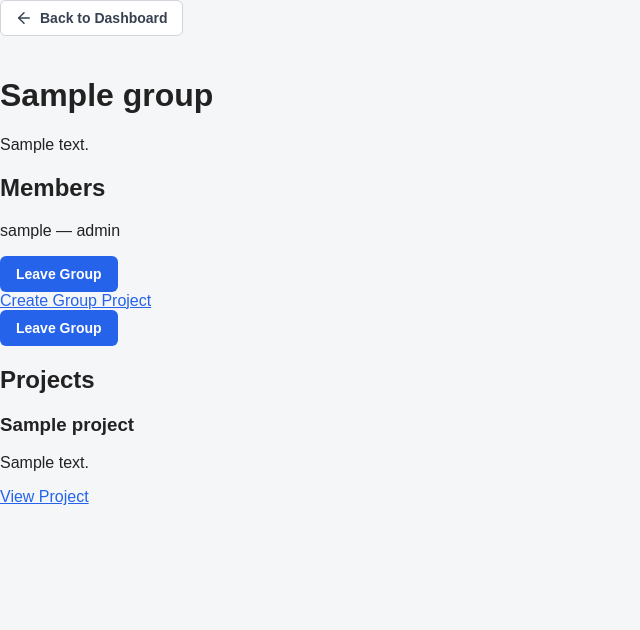
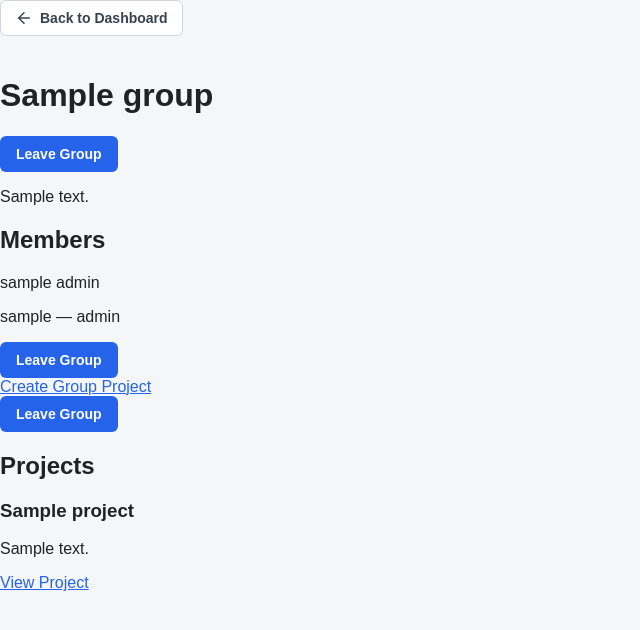
Before and after one commit to Cha-Luna-Star/ProjectManagement-WebApp, a Flask app: page /groups/1 in a window 1280 px wide. Shown: the top 630 px of the page, without its empty margins (0-640 px from the left). Run offline with Flask 3, Linux system fonts and the light colour scheme; the visitor is signed in with stand-in values (Sample User, id 1); tables that the repository leaves empty hold one stand-in row (values such as "Sample post"); some libraries are stand-ins or nearby versions.

Commit message:
feat: improve group member management UI
- Display group members and their roles
- Add Owner controls for promoting and demoting members
- Add Leave Group button for Admins and Members
- Keep Owner protected from leaving the group
- Integrate existing member management routes into group page

```diff
--- a/app.py
+++ b/app.py
@@ -1283,7 +1283,6 @@ def create_task(project_id):
 
 @app.route("/projects/<int:project_id>/tasks/<int:task_id>/edit", methods=["GET", "POST"])
 def edit_task(project_id, task_id):
-
     if "user_id" not in session:
         return redirect(url_for("login"))
 
@@ -1712,6 +1711,25 @@ def group(group_id):
         connection.close()
         return "Group not found", 404
 
+    members = connection.execute("""
+        SELECT
+            users.id,
+            users.username,
+            group_members.role
+        FROM group_members
+        JOIN users
+            ON group_members.user_id = users.id
+        WHERE group_members.group_id = ?
+        ORDER BY
+            CASE group_members.role
+                WHEN 'Owner' THEN 1
+                WHEN 'Admin' THEN 2
+                WHEN 'Member' THEN 3
+                ELSE 4
+            END,
+            users.username ASC
+    """, (group_id,)).fetchall()
+
     member = connection.execute("""
         SELECT *
         FROM group_members
--- a/templates/group.html
+++ b/templates/group.html
@@ -67,11 +67,119 @@
 
         {% endif %}
 
+        {% if member["role"] != "Owner" %}
+
+            <form
+                method="POST"
+                action="{{ url_for(
+                    'leave_group',
+                    group_id=group['id']
+                ) }}"
+            >
+                <input
+                    type="hidden"
+                    name="csrf_token"
+                    value="{{ csrf_token() }}"
+                >
+
+                <button
+                    type="submit"
+                    onclick="return confirm(
+                        'Are you sure you want to leave this group?'
+                    );"
+                >
+                    Leave Group
+                </button>
+
+            </form>
+
+        {% endif %}
+
         {% if group["description"] %}
             <p>{{ group["description"] }}</p>
         {% endif %}
 
+        <section class="group-members">
+
             <h2>Members</h2>
+
+            {% if members %}
+
+                {% for member in members %}
+
+                    <div class="group-member">
+
+                        <span>
+                            {{ member["username"] }}
+                        </span>
+
+                        <span>
+                            {{ member["role"] }}
+                        </span>
+
+                        {% if member["id"] != session["user_id"] %}
+
+                            {% if session["user_id"] == group["created_by"] %}
+
+                                {% if member["role"] == "Member" %}
+
+                                    <form
+                                        method="POST"
+                                        action="{{ url_for(
+                                            'promote_group_member',
+                                            group_id=group['id'],
+                                            user_id=member['id']
+                                        ) }}"
+                                    >
+                                        <input
+                                            type="hidden"
+                                            name="csrf_token"
+                                            value="{{ csrf_token() }}"
+                                        >
+
+                                        <button type="submit">
+                                            Promote to Admin
+                                        </button>
+                                    </form>
+
+                                {% elif member["role"] == "Admin" %}
+
+                                    <form
+                                        method="POST"
+                                        action="{{ url_for(
+                                            'demote_group_member',
+                                            group_id=group['id'],
+                                            user_id=member['id']
+                                        ) }}"
+                                    >
+                                        <input
+                                            type="hidden"
+                                            name="csrf_token"
+                                            value="{{ csrf_token() }}"
+                                        >
+
+                                        <button type="submit">
+                                            Demote to Member
+                                        </button>
+                                    </form>
+
+                                {% endif %}
+
+                            {% endif %}
+
+                        {% endif %}
+
+                    </div>
+
+                {% endfor %}
+
+            {% else %}
+
+                <p>No members in this group.</p>
+
+            {% endif %}
+
+        </section>
 
         {% if member["role"] == "Owner" %}
 
```
Lines whose indentation alone changed are shown as unchanged.
